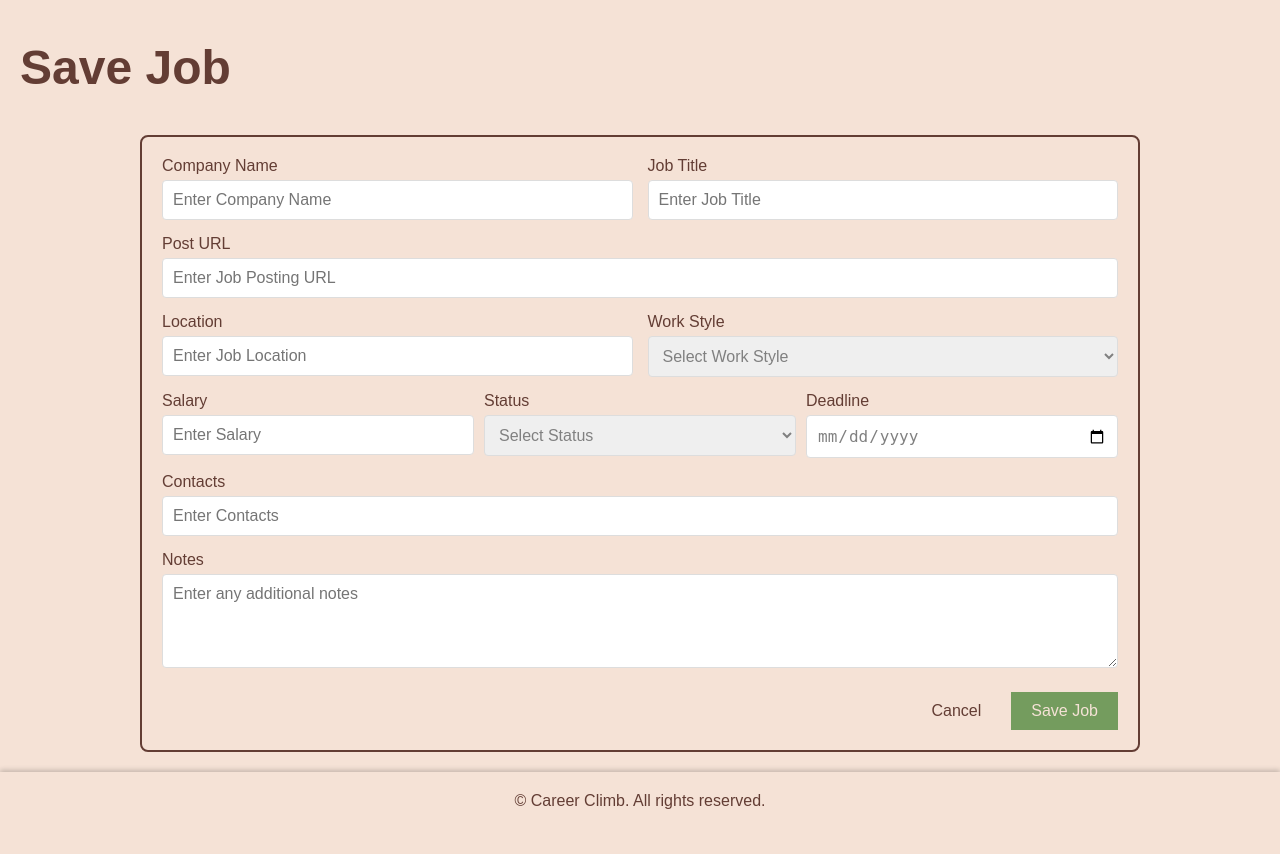
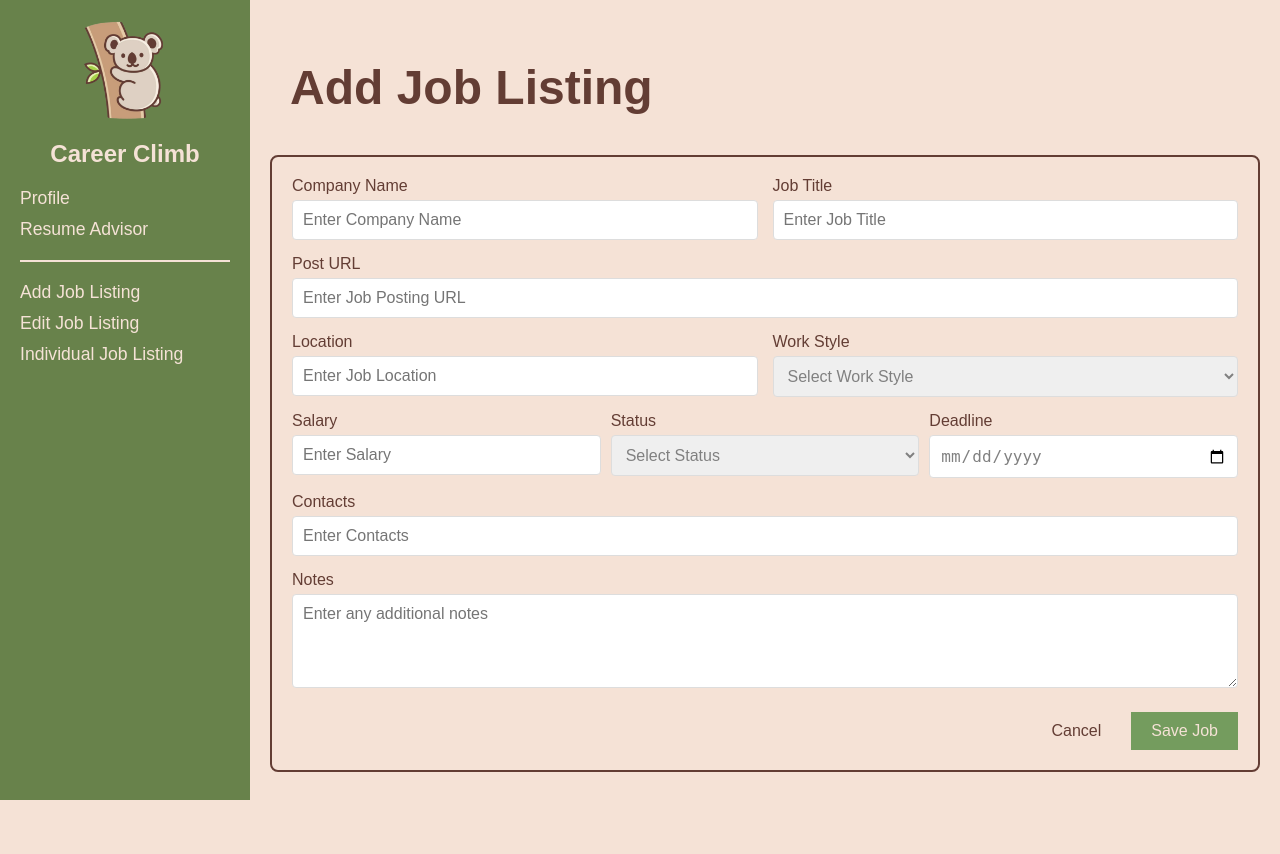
Before and after one commit to apandamedic/CareerClimb, a Django app: page /add/ in a window 1280 px wide. After the commit the page ends 800 px from the top, so only its background shows below. Run offline with Django 5.2, Linux system fonts and the light colour scheme.

Commit message:
Add Job listing backend and Form Handling

```diff
--- a/myapp/templates/addJobListing.html
+++ b/myapp/templates/addJobListing.html
@@ -1,24 +1,42 @@
+{% load static %}
 <!DOCTYPE html>
+<html lang="en">
 <head>
     <meta charset="UTF-8">
     <meta name="viewport" content="width=device-width, initial-scale=1.0">
-    <link rel="stylesheet" href="../static/css/styles.css">
+    <link rel="stylesheet" href="{% static 'css/styles.css' %}">
     <title>Add Job Listing</title>
 </head>
 
 <body>
-    <!-- nav bar -->
-    <nav class="navbar">
-        <!-- to be implemented -->
+    <div class="container">
+        <!-- Navigation Bar -->
+        <aside class="sidebar">
+            <div class="logo">
+                <img src="{% static 'images/logo.png' %}" alt="Career Climb Logo">
+                <h1>Career Climb</h1>
+            </div>
+            <nav class="nav">
+                <ul>
+                    <li><a href="{% url 'profile' %}">Profile</a></li>
+                    <li><a href="{% url 'resume_advisor' %}">Resume Advisor</a></li>
+                </ul>
+                <hr>
+                <ul>
+                    <li><a href="{% url 'add_job_listing' %}">Add Job Listing</a></li>
+                    <li><a href="{% url 'edit_job_listing' job_id=1 %}">Edit Job Listing</a></li>
+                    <li><a href="{% url 'individual_job_listing' job_id=1 %}">Individual Job Listing</a></li>
+                </ul>
             </nav>
+        </aside>
 
-    <h1 class="saveJob-title">Save Job</h1>
+        <div class="main-content-with-sidebar">
+            <h1 class="saveJob-title">Add Job Listing</h1>
+            <div class="saveJob-container">
+                <form method="POST" action="{% url 'add_job_listing' %}">
+                    {% csrf_token %}
 
-    <!-- add job form -->
-    <div class="saveJob-container">
-
-        <!-- form fields -->
-        <!-- Two-column layout for company name and job title -->
+                    <!-- Company Name and Job Title -->
                     <div class="saveJob-two-column">
                         <div class="saveJob-form-group">
                             <label for="company-name" class="saveJob-label">Company Name</label>
@@ -30,13 +48,11 @@
                         </div>
                     </div>
 
-        <!-- Post URL (full width) -->
+                    <!-- Post URL, Location, and Work Style -->
                     <div class="saveJob-form-group">
                         <label for="post-url" class="saveJob-label">Post URL</label>
                         <input type="url" id="post-url" name="post-url" class="saveJob-input" placeholder="Enter Job Posting URL" required>
                     </div>
-
-        <!-- Two-column layout for location and work style -->
                     <div class="saveJob-two-column">
                         <div class="saveJob-form-group">
                             <label for="location" class="saveJob-label">Location</label>
@@ -53,7 +69,7 @@
                         </div>
                     </div>
 
-        <!-- Three-column layout for salary, status, and deadline -->
+                    <!-- Salary, Status, and Deadline -->
                     <div class="saveJob-three-column">
                         <div class="saveJob-form-group">
                             <label for="salary" class="saveJob-label">Salary</label>
@@ -76,7 +92,7 @@
                         </div>
                     </div>
 
-        <!-- Full width fields -->
+                    <!-- Contacts and Notes -->
                     <div class="saveJob-form-group">
                         <label for="contacts" class="saveJob-label">Contacts</label>
                         <input type="text" id="contacts" name="contacts" class="saveJob-input" placeholder="Enter Contacts">
@@ -86,21 +102,19 @@
                         <textarea id="notes" name="notes" class="saveJob-textarea" rows="4" placeholder="Enter any additional notes"></textarea>
                     </div>
 
+                    <!-- ******* TO BE EDITED ANCHOR *********** -->
                     <!-- Form buttons -->
                     <div class="saveJob-form-actions">
-
-            <!-- Save and Cancel buttons on the right -->
+                        <!-- Submit and Cancel Buttons -->
                         <div class="saveJob-right-buttons">
-                <button type="button" class="saveJob-button saveJob-cancel-btn">Cancel</button>
+                            <a href="{% url 'profile' %}" class="saveJob-button saveJob-cancel-btn">Cancel</a>
                             <button type="submit" class="saveJob-button saveJob-submit-btn">Save Job</button>
                         </div>
                     </div>
+
+                </form>
             </div>
-
-    <footer class="footer">
-        <p>&copy; <span id="2024"></span> Career Climb. All rights reserved.</p>
-    </footer>
-
+        </div>
+    </div>
 </body>
-
 </html>
--- a/myapp/templates/editJobListing.html
+++ b/myapp/templates/editJobListing.html
@@ -13,7 +13,7 @@
 
 <body>
     <div class="container">
-        <!-- Navigation Bar (to be implemented) -->
+        <!-- Navigation Bar -->
         <aside class="sidebar">
             <div class="logo">
                 <img src="{% static 'images/logo.png' %}" alt="Career Climb Logo">
--- a/myapp/views.py
+++ b/myapp/views.py
@@ -10,6 +10,36 @@ def room(request):
 
 # Add job listing view
 def add_job_listing(request):
+    if request.method == 'POST':
+        # Retrieve form data from the POST request
+        company_name = request.POST.get('company-name')
+        job_title = request.POST.get('job-title')
+        post_url = request.POST.get('post-url')
+        location = request.POST.get('location')
+        work_style = request.POST.get('work-style')
+        salary = request.POST.get('salary')
+        status = request.POST.get('status')
+        deadline = request.POST.get('deadline')
+        contacts = request.POST.get('contacts')
+        notes = request.POST.get('notes')
+
+    # Create a new job entry in the database
+        JobListing.objects.create(
+            company_name=company_name,
+            job_title=job_title,
+            post_url=post_url,
+            location=location,
+            work_style=work_style,
+            salary=salary,
+            status=status,
+            deadline=deadline,
+            contacts=contacts,
+            notes=notes
+        )
+
+        # *********************** NEEDS TO BE EDITED ****************
+        return redirect('profile')
+
     return render(request, 'addJobListing.html')
 
 # Edit job listing view
```
Also changed, not shown: myapp/models.py (+12 -6 lines), db.sqlite3, myapp/migrations/0002_alter_joblisting_company_name_and_more.py (added), 1 other file. Lines whose indentation alone changed are shown as unchanged.
